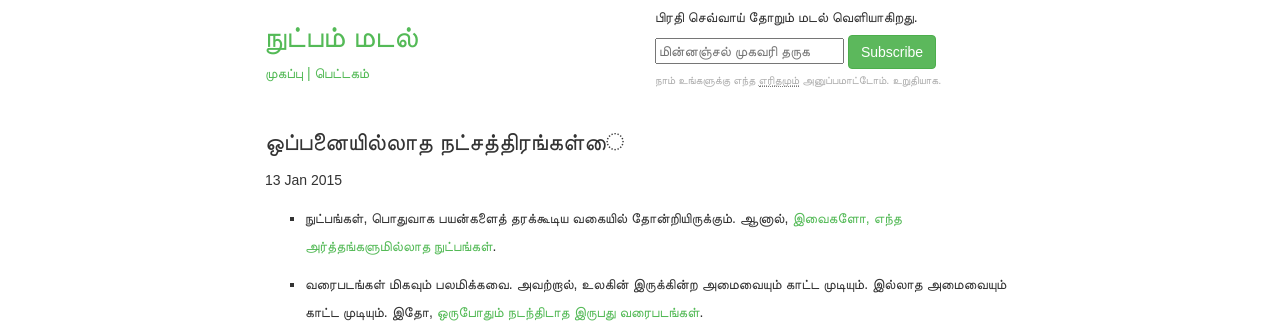
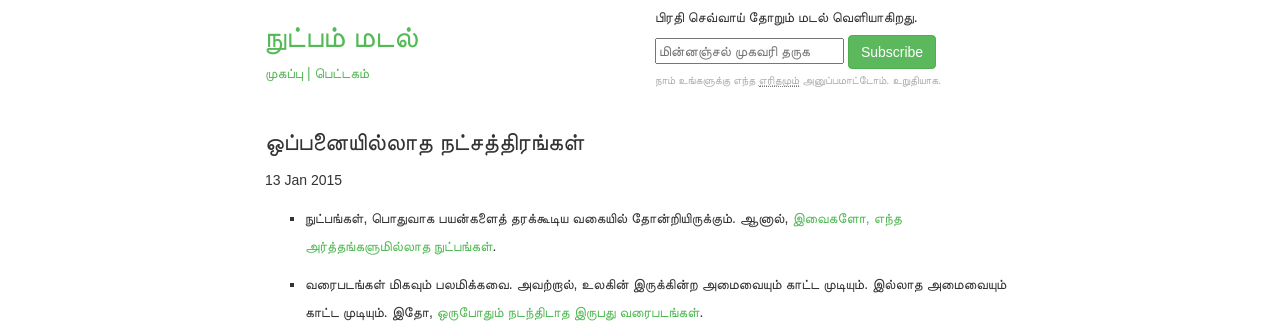
Before and after one commit to nutpam/nutpam-madal, a Jekyll site: the page built from _posts/2015-01-13-issue-22.md, in a window 1280 px wide. Shown: the top 323 px of the page. Built offline with Jekyll 4.4.1, drawn with Linux system fonts in a browser that asks for light colours; nearby versions of some CDN libraries; some web fonts are replaced; comment, search, counter and statistics services are not loaded.

Commit message:
typo fixed

```diff
--- a/_posts/2015-01-13-issue-22.md
+++ b/_posts/2015-01-13-issue-22.md
@@ -1,6 +1,6 @@
 ---
 layout: post
-title:  "ஒப்பனையில்லாத நட்சத்திரங்கள்ை"
+title:  "ஒப்பனையில்லாத நட்சத்திரங்கள்"
 date:   2015-01-13 07:06:38
 issue: மடல் 22
 ---
```
